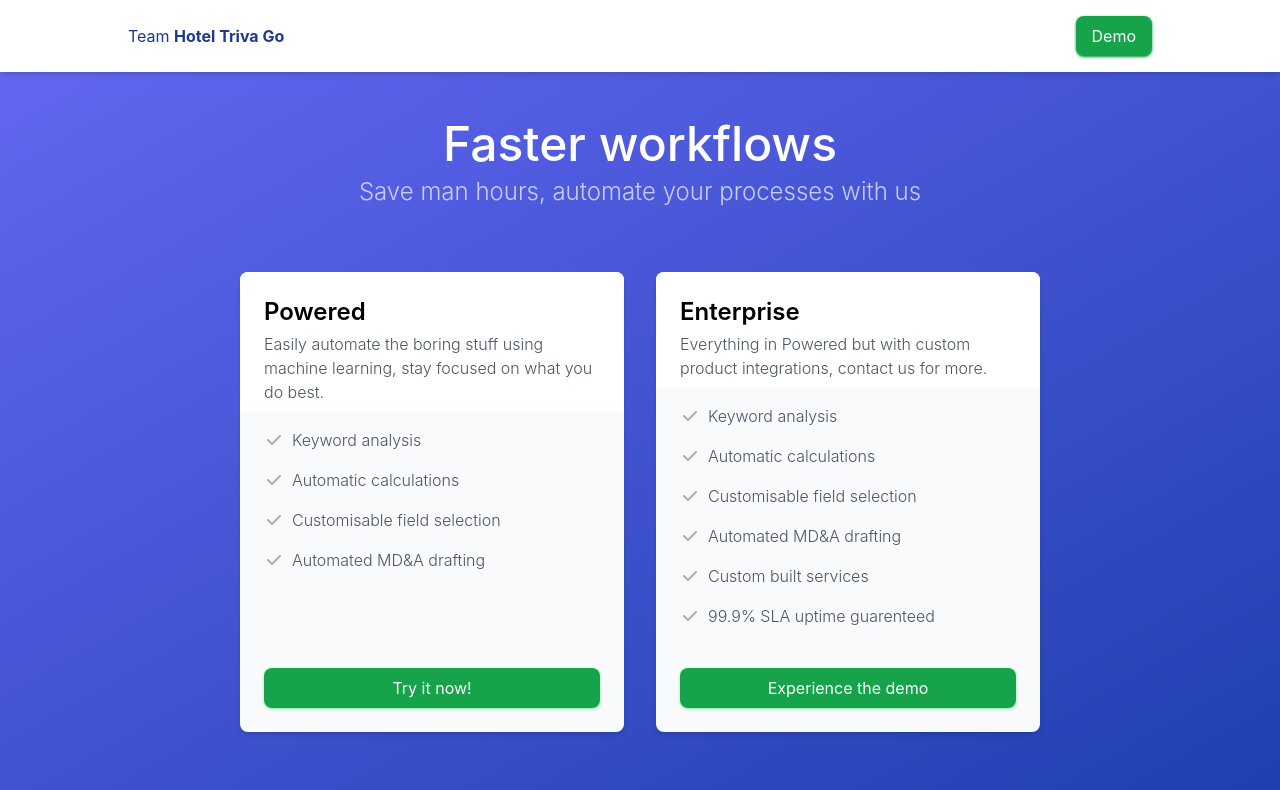
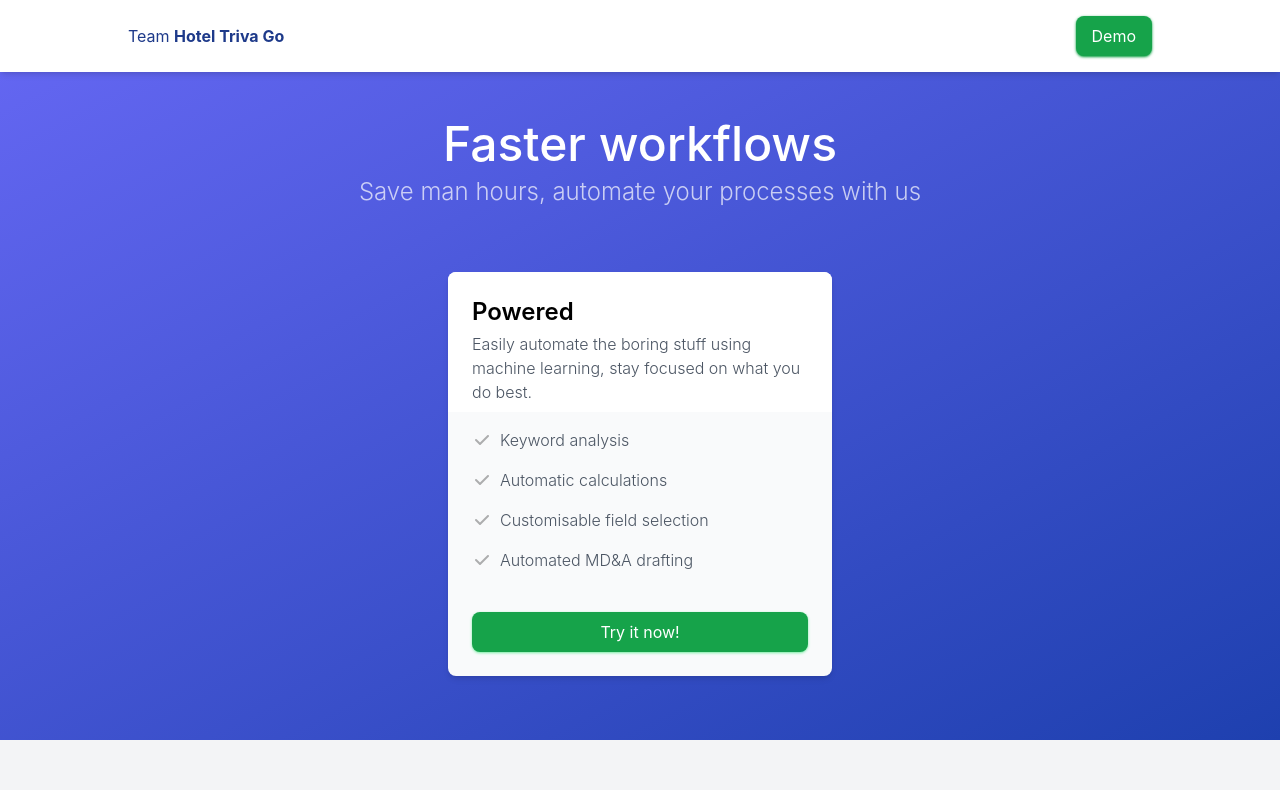
Before and after one commit to TsienJin/teamHotelTriviaGo, a Next.js app in the folder frontend/: page / in a window 1280 px wide. Shown: the top 790 px of the page. Built offline with nearby package versions, Linux system fonts and the light colour scheme.

Commit message:
Update solution.jsx

```diff
--- a/frontend/sections/index/solution.jsx
+++ b/frontend/sections/index/solution.jsx
@@ -99,7 +99,7 @@ export default function SectionProuct({props}){
         <IndexSectionWrapper heading={headingText.heading} subHeading={headingText.subHeading} bgColour='bg-gradient-to-tl from-blue-800 to-indigo-500' headingColour='text-white'>
             <div className='flex flex-col sm:flex-row w-full gap-8 justify-center'>
                 <ProductCard tier={"Powered"} features={features.supreme} description={productDescription.supreme} buttonText={"Try it now!"} buttonLink={"/solution"}/>
-                <ProductCard tier={"Enterprise"} features={features.enterprise} description={productDescription.enterprise} buttonText={"Experience the demo"} buttonLink={"/solution"}/>
+                {/* <ProductCard tier={"Enterprise"} features={features.enterprise} description={productDescription.enterprise} buttonText={"Experience the demo"} buttonLink={"/solution"}/> */}
             </div>
         </IndexSectionWrapper>
     )
```
